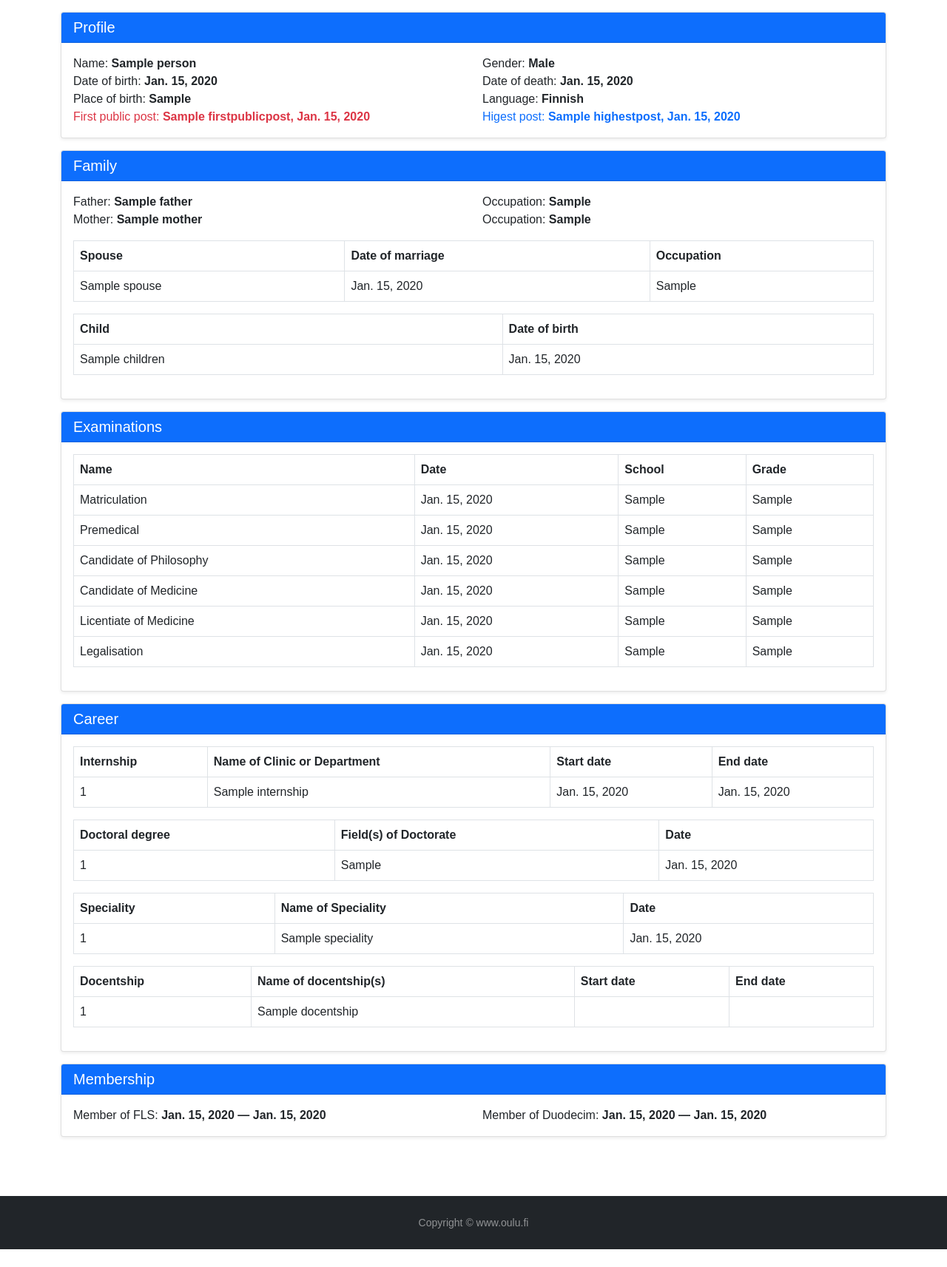
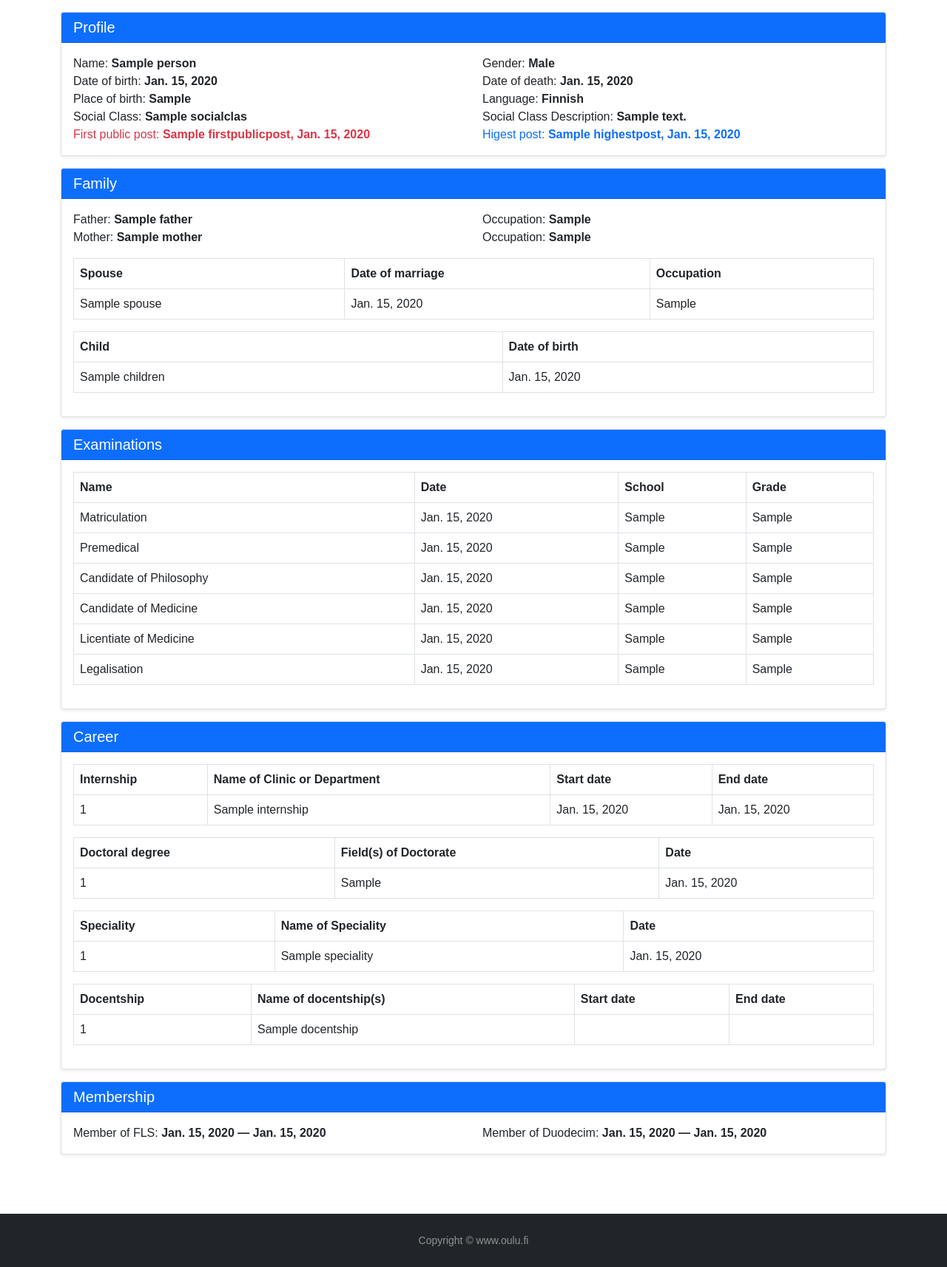
Before and after one commit to shukhrat121995/medics, a Django app: page /details/1 in a window 1280 px wide. Shown: the part 102-1815 px from the top of the page at 74% size. Before the commit the page ends 1791 px from the top, so only its background shows below. Run offline with Django 3.2, Linux system fonts and the light colour scheme; tables that the repository leaves empty hold one stand-in row (values such as "Sample post"); some libraries are stand-ins or nearby versions; some web fonts are replaced.

Commit message:
social class title and description added to detail page

```diff
--- a/templates/pages/details.html
+++ b/templates/pages/details.html
@@ -16,6 +16,10 @@
         <div class="row">
           <div class="col"><p class="mb-0">Place of birth: <b>{{ person.place_of_birth }}</b></p></div>
           <div class="col"><p class="mb-0">Language: <b>{{ person.language }}</b></p></div>
+        </div>
+        <div class="row">
+          <div class="col"><p class="mb-0">Social Class: <b>{{ person.social_class.title }}</b></p></div>
+          <div class="col"><p class="mb-0">Social Class Description: <b>{{ person.social_class.description }}</b></p></div>
         </div>
         <div class="row">
           <div class="col">
```
